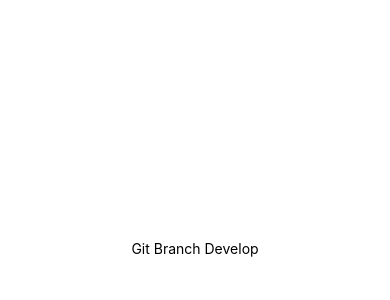
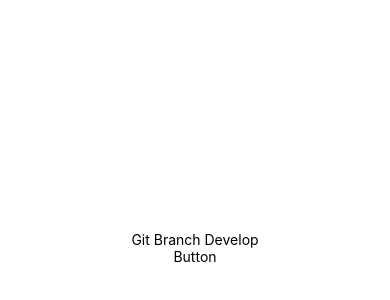
Before and after one commit to Melguis/React-Native-App, a React Native app: screen / in a window 390 px wide. Shown: the part 174-474 px from the top of the page. Built offline with nearby package versions, Linux system fonts and the light colour scheme.

Commit message:
button component

```diff
--- a/App.tsx
+++ b/App.tsx
@@ -1,10 +1,13 @@
 import { StatusBar } from 'expo-status-bar';
 import { StyleSheet, Text, View } from 'react-native';
+
+import { Button } from './src/components/Button'
 
 export default function App() {
   return (
     <View style={styles.container}>
       <Text>Git Branch Develop</Text>
+      <Button />
       <StatusBar style="auto" />
     </View>
   );
```
